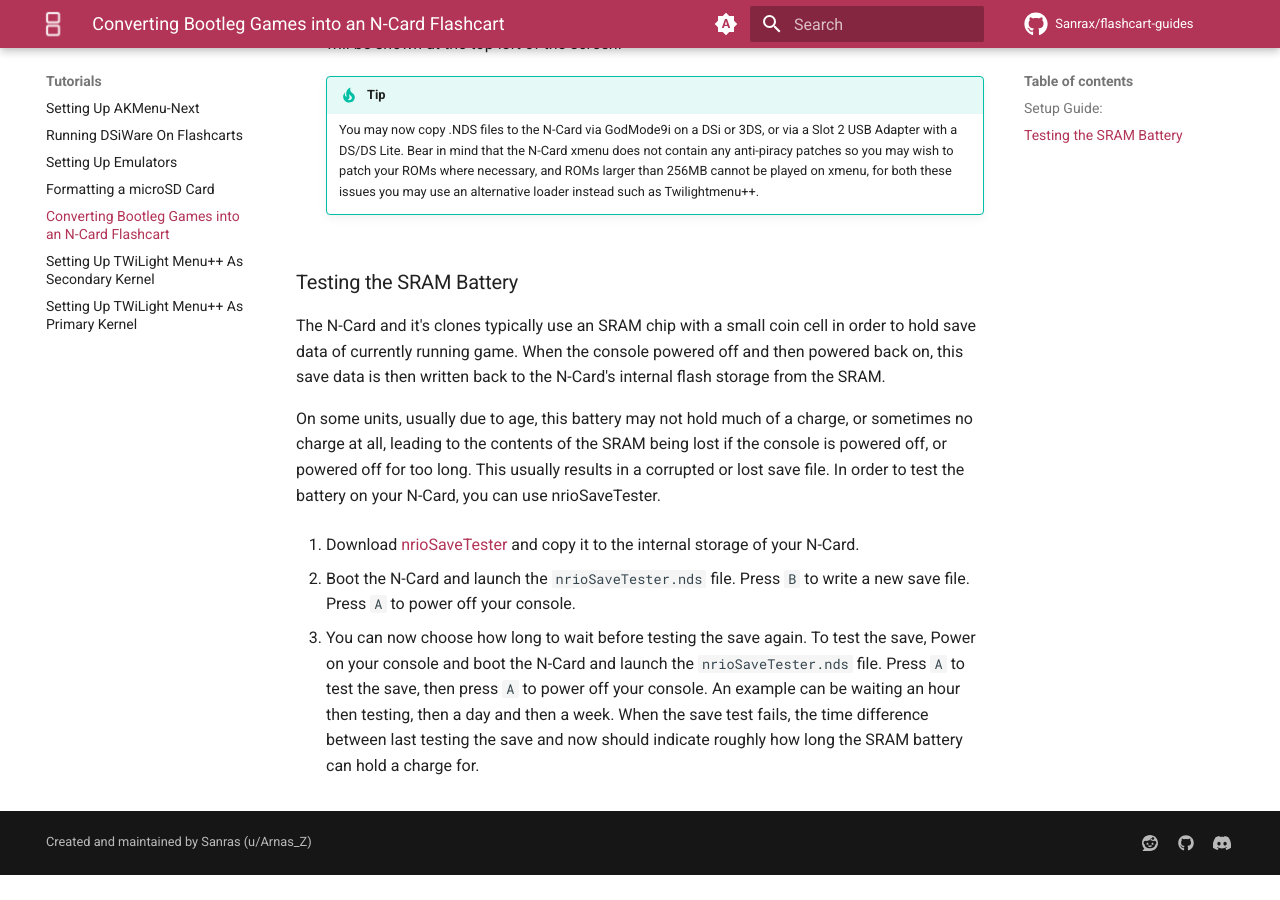
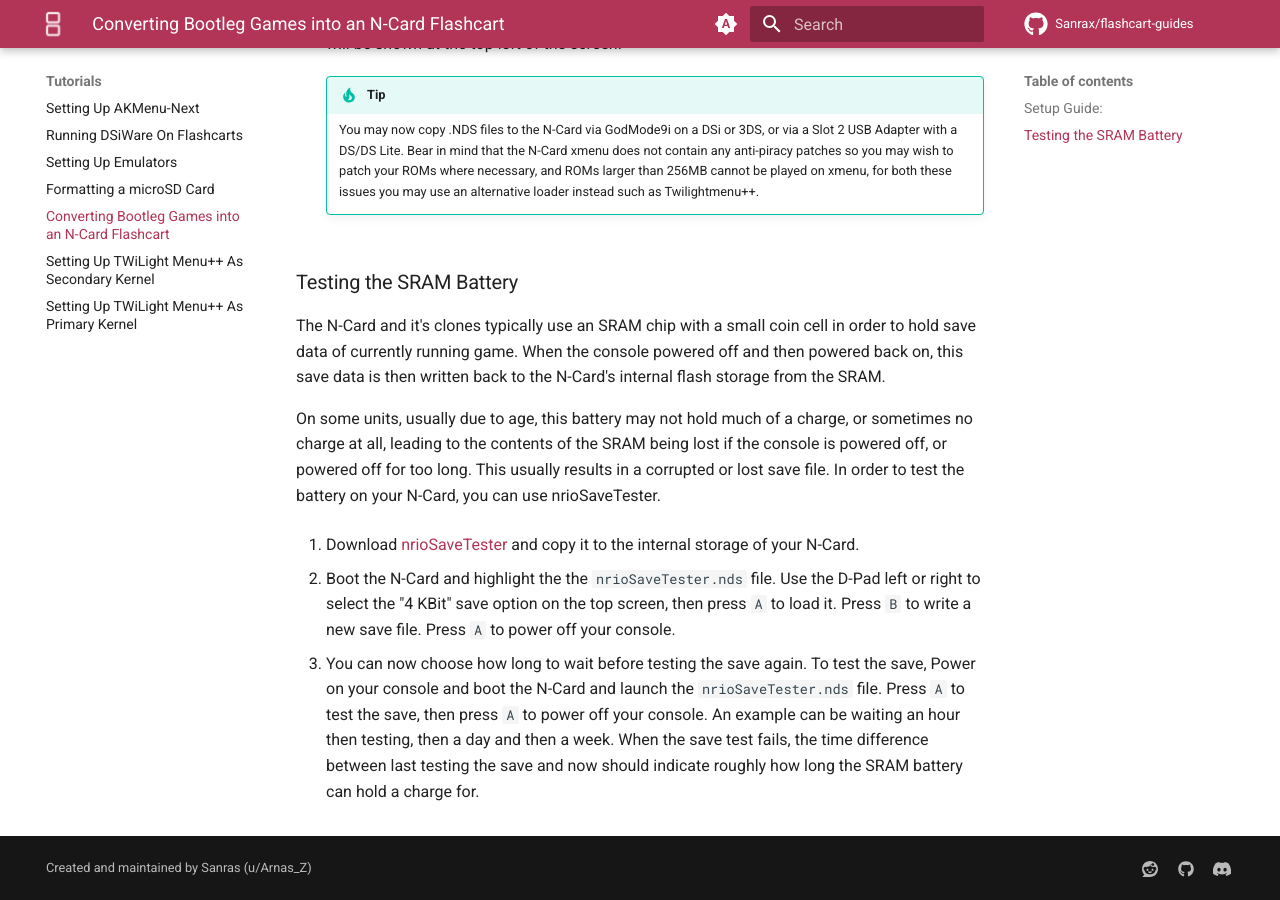
Before and after one commit to Sanrax/flashcart-guides, an MkDocs documentation site: the page built from docs/tutorials/ncard-conversion.md, in a window 1280 px wide and 900 px high, scrolled down 1753 px. Built offline with MkDocs 1.6.1 and Material for MkDocs 9.7.7, drawn with Linux system fonts in a browser that asks for light colours; comment, search, counter and statistics services are not loaded; before the commit the page ends 2628 px from its top, so only the background shows below that.

Commit message:
Update ncard-conversion.md

```diff
--- a/docs/tutorials/ncard-conversion.md
+++ b/docs/tutorials/ncard-conversion.md
@@ -63,6 +63,6 @@
 
 1. Download [nrioSaveTester](https://github.com/ApacheThunder/nrioSaveTester/releases/download/1.1/nrioSaveTester.nds) and copy it to the internal storage of your N-Card.
 
-1. Boot the N-Card and launch the `nrioSaveTester.nds` file. Press `B` to write a new save file. Press `A` to power off your console.
+1. Boot the N-Card and highlight the the `nrioSaveTester.nds` file. Use the D-Pad left or right to select the "4 KBit" save option on the top screen, then press `A` to load it. Press `B` to write a new save file. Press `A` to power off your console.
 
 1. You can now choose how long to wait before testing the save again. To test the save, Power on your console and boot the N-Card and launch the `nrioSaveTester.nds` file. Press `A` to test the save, then press `A` to power off your console. An example can be waiting an hour then testing, then a day and then a week. When the save test fails, the time difference between last testing the save and now should indicate roughly how long the SRAM battery can hold a charge for.
```
